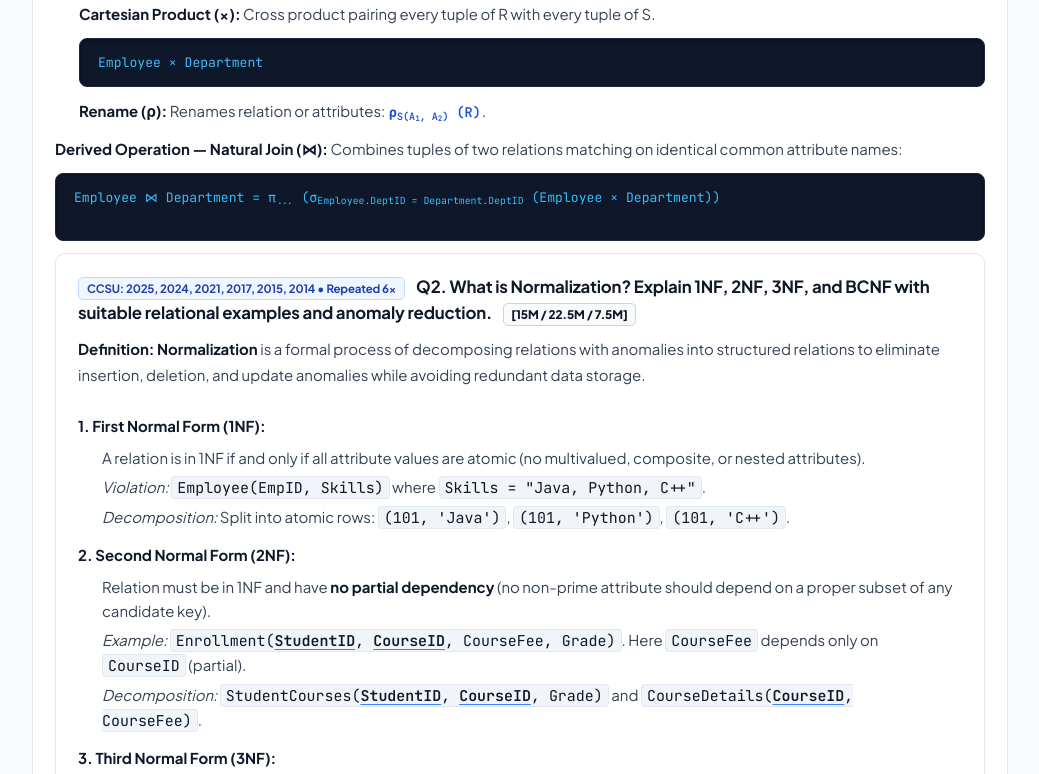
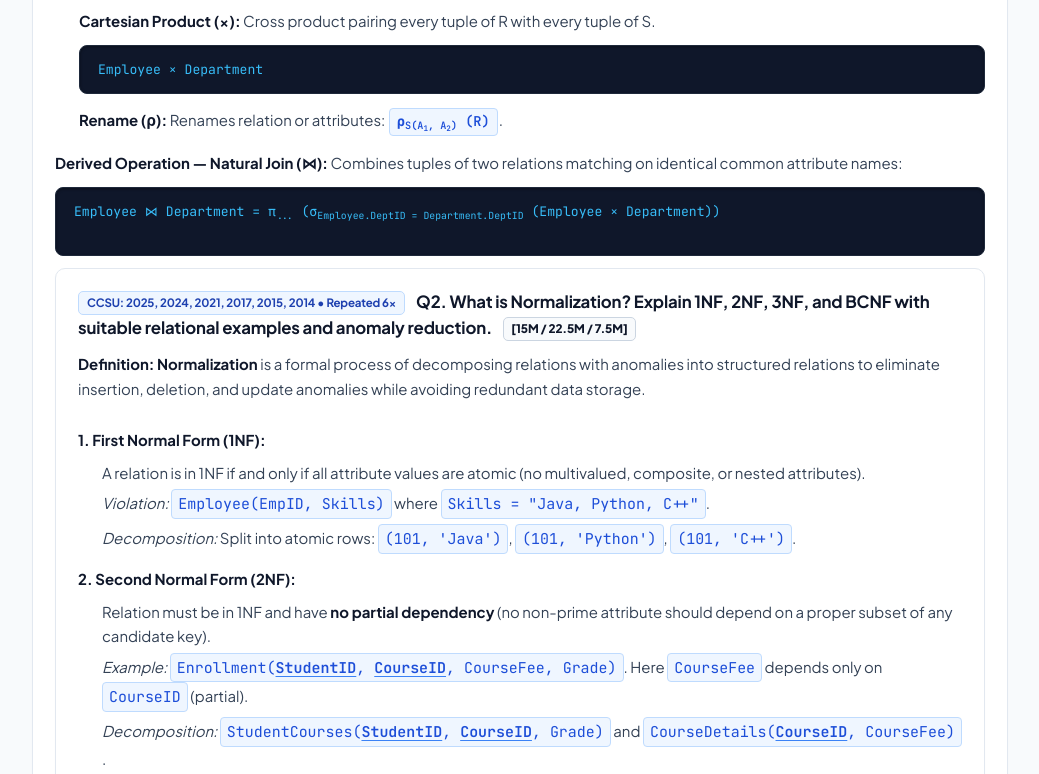
Before and after one commit to abhishekishere014-git/ccsu-bca-5sem-pyq-solver, a plain HTML site: page index.html in a window 1280 px wide. Shown: the part 1246-2020 px from the top of the page, without its empty margins (120-1159 px from the left). Drawn offline with nearby package versions, Linux system fonts and the light colour scheme.

Commit message:
style: restore signature glowing blue badge boxes for all math formulas and keywords

```diff
--- a/index.html
+++ b/index.html
@@ -250,37 +250,47 @@
     }
 
     .math-expr {
+      display: inline-block;
       font-family: 'JetBrains Mono', Consolas, 'Courier New', monospace;
-      font-size: 0.9em;
+      font-size: 0.85rem;
       font-weight: 600;
+      background: #eff6ff;
       color: #1d4ed8;
-      background: transparent !important;
-      border: none !important;
-      padding: 0 1px !important;
+      padding: 2px 7px;
+      border-radius: 4px;
+      border: 1px solid #bfdbfe;
+      margin: 2px 1px;
     }
     .dark .math-expr {
-      color: #93c5fd !important;
+      background: rgba(56, 189, 248, 0.15);
+      color: #38bdf8;
+      border: 1px solid rgba(56, 189, 248, 0.35);
+      box-shadow: 0 0 10px rgba(56, 189, 248, 0.15);
     }
 
     code {
       font-family: 'JetBrains Mono', Consolas, monospace;
-      font-size: 0.83rem;
-      background: #f1f5f9;
-      color: #0f172a;
-      padding: 1px 5px;
+      font-size: 0.84rem;
+      background: #eff6ff;
+      color: #1d4ed8;
+      padding: 2px 6px;
       border-radius: 4px;
-      border: 1px solid #e2e8f0;
+      border: 1px solid #bfdbfe;
+      display: inline-block;
     }
     .dark code {
-      background: #1e293b;
-      color: #cbd5e1;
-      border: 1px solid #334155;
+      background: rgba(56, 189, 248, 0.15);
+      color: #38bdf8;
+      border: 1px solid rgba(56, 189, 248, 0.35);
+      box-shadow: 0 0 10px rgba(56, 189, 248, 0.15);
     }
     pre code, .diagram-box code {
       background: transparent !important;
       color: inherit !important;
       border: none !important;
       padding: 0 !important;
+      box-shadow: none !important;
+      display: inline !important;
     }
 
     u {
```
